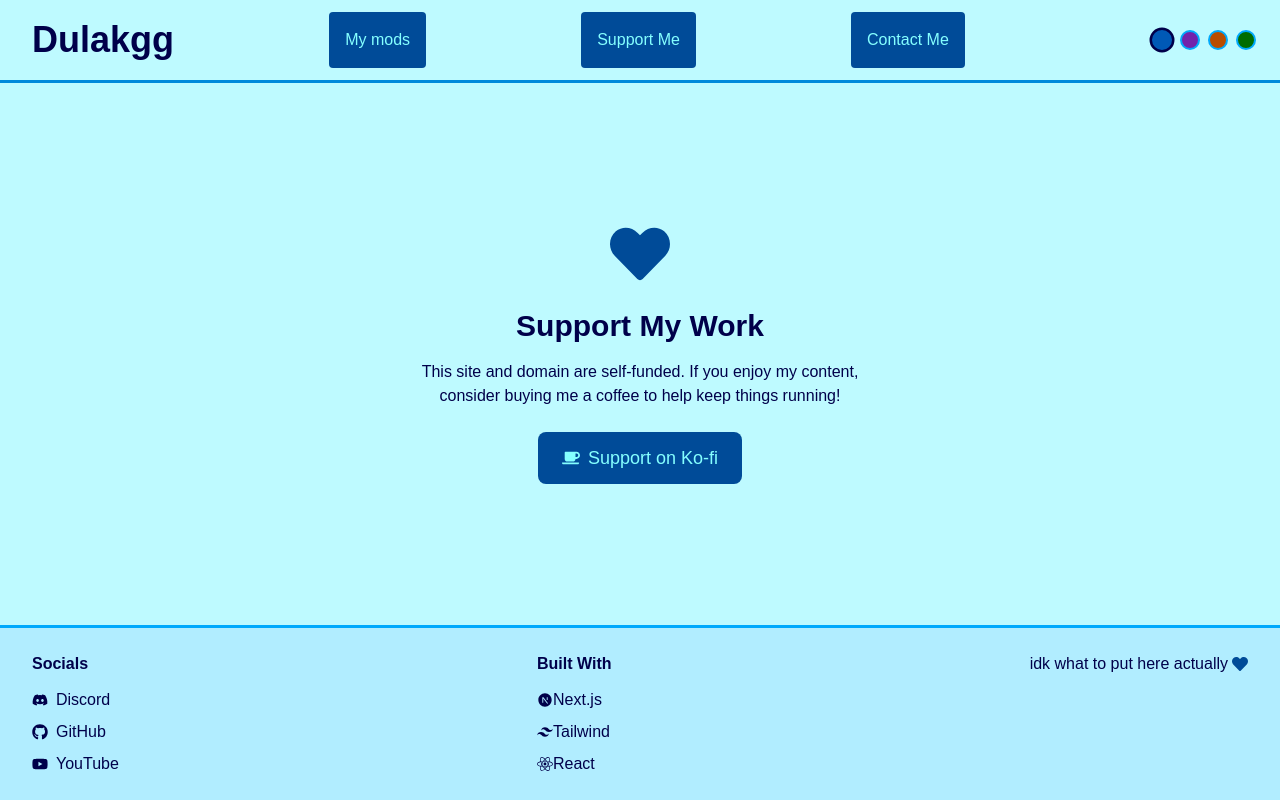
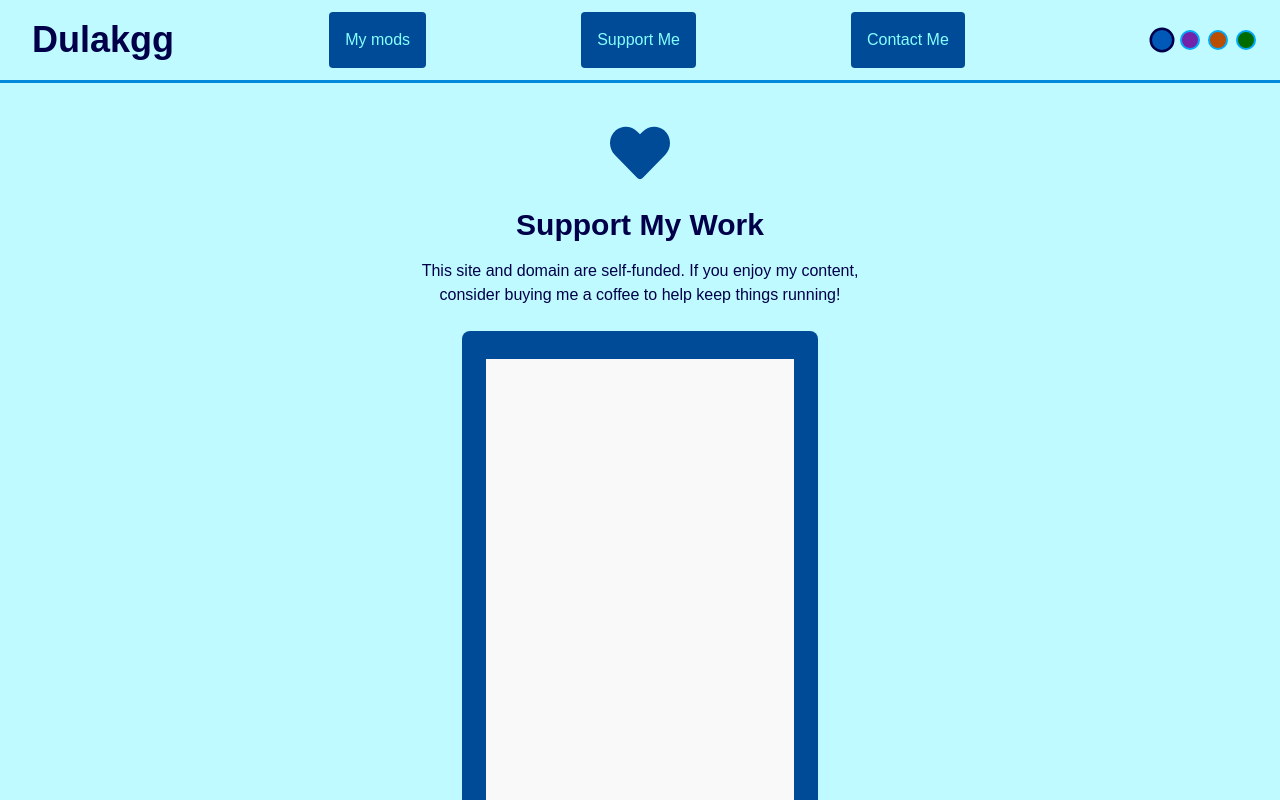
Before and after one commit to dulakgg/dulakgg.me, a Next.js app: page /support in a window 1280 px wide. Shown: the top 800 px of the page. Built offline with nearby package versions, Linux system fonts and the light colour scheme; a web font is replaced by a local one.

Commit message:
change kofi page

```diff
--- a/src/app/support/page.tsx
+++ b/src/app/support/page.tsx
@@ -6,7 +6,7 @@ export default function Support() {
   return (
     <div className="min-h-screen flex flex-col">
       <Navbar />
-      <main className="flex-1 flex items-center justify-center px-4">
+      <main className="flex-1 flex items-center justify-center px-4 mt-10">
         <div className="max-w-md text-center">
           <div className="text-6xl mb-6 flex justify-center">
             <FaHeart className="text-button" />
@@ -19,10 +19,18 @@ export default function Support() {
             href="https://ko-fi.com/dulakgg"
             target="_blank"
             rel="noopener noreferrer"
-            className="inline-flex items-center gap-2 bg-button hover:bg-button-hover text-highlight px-6 py-3 rounded-lg text-lg font-medium transition-colors"
+            className="inline-flex mb-10 items-center pt-7 gap-2 bg-button hover:bg-button-hover text-highlight px-6 py-3 rounded-lg text-lg font-medium transition-colors"
           >
-            <FaCoffee />
-            Support on Ko-fi
+            <div className="mb-4">
+              <iframe
+                id="kofiframe"
+                src="https://ko-fi.com/dulakgg/?hidefeed=true&widget=true&embed=true&preview=true"
+                style={{ border: "none", width: "100%", padding: "4px", background: "#f9f9f9" }}
+                height={712}
+                title="dulakgg"
+              />
+            </div>
+            <span className="sr-only">External link to Ko-fi</span>
           </a>
         </div>
       </main>
```
